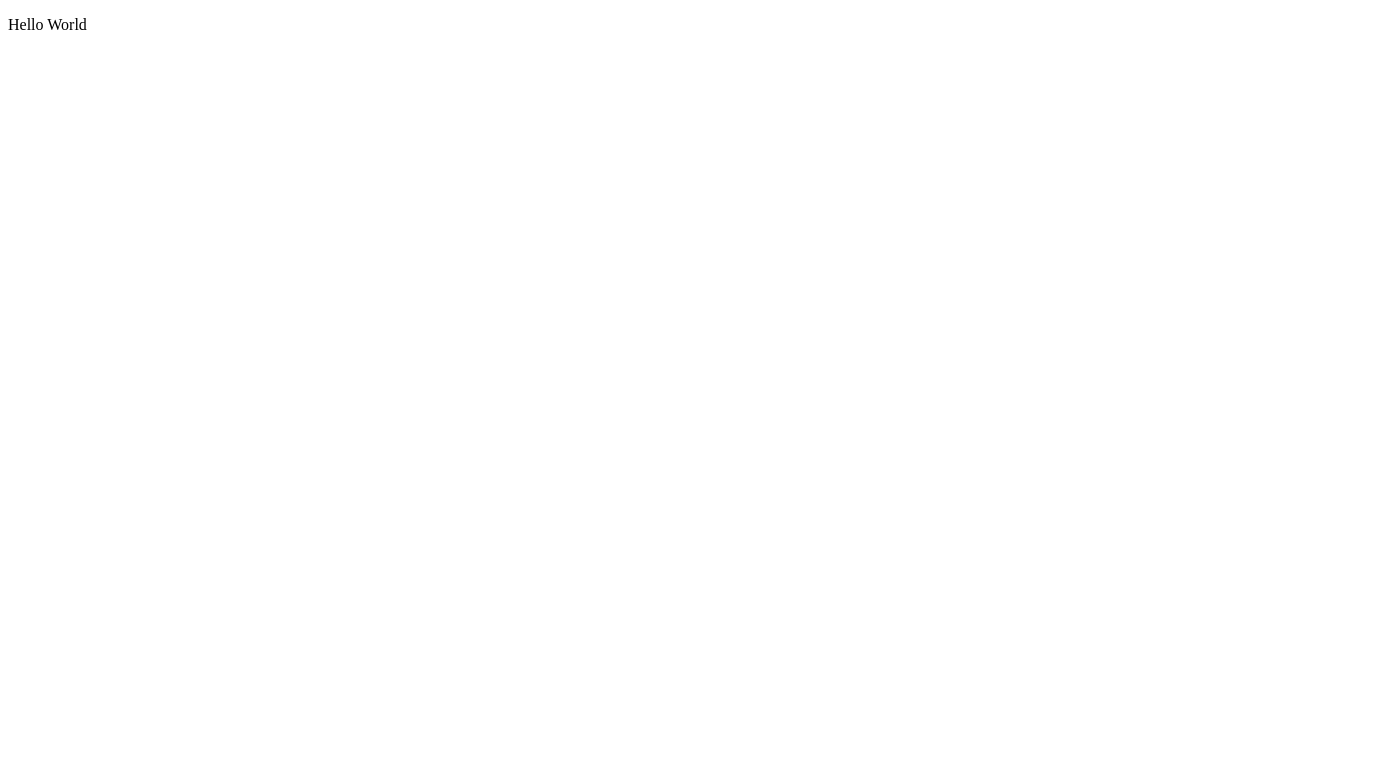
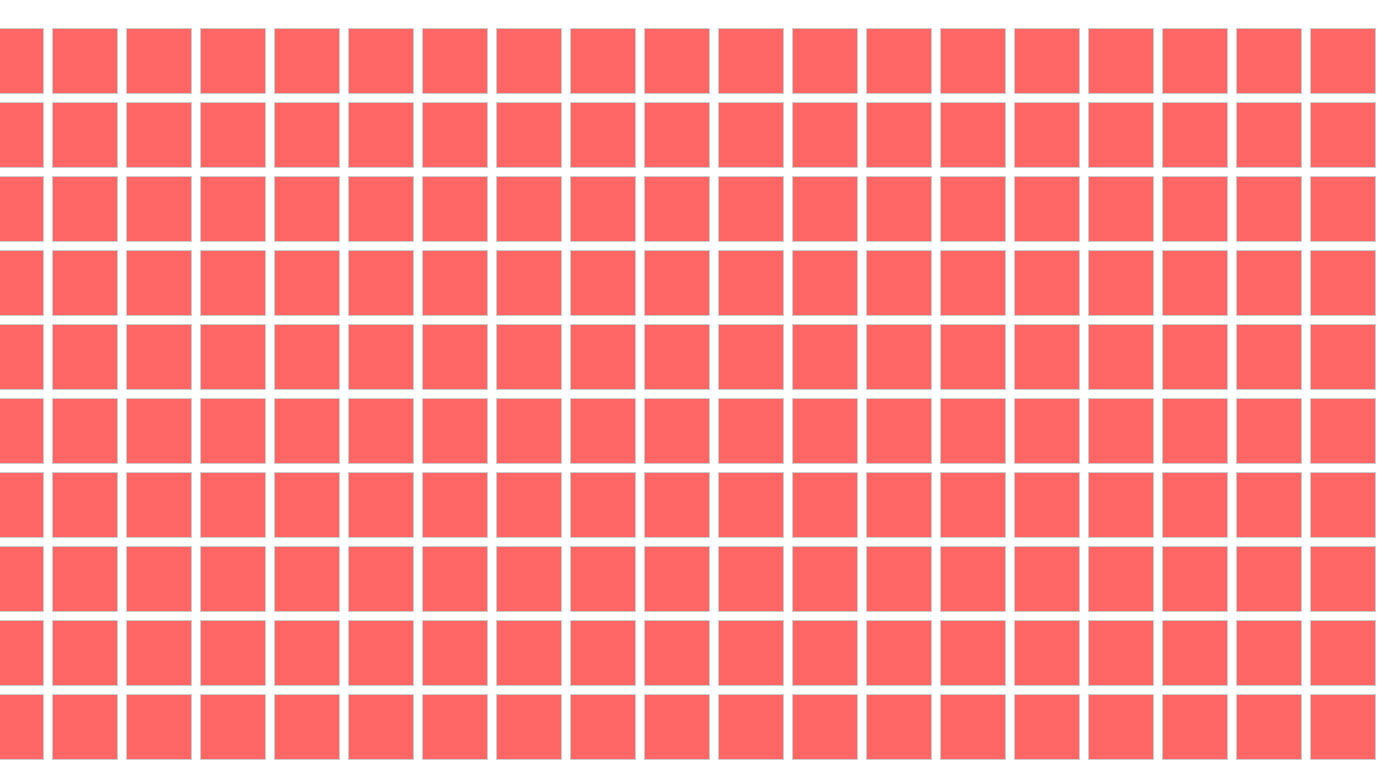
Before and after one commit to jgabriel1/conways-game-of-life, a React (Create React App) app in the folder gol-react/: page / in a window 1280 px wide. Shown: the top 767 px of the page, 1380 px wide, since content can reach past the window. Built offline with nearby package versions, Linux system fonts and the light colour scheme.

Commit message:
Created game context and added to the app.

```diff
--- a/gol-react/src/App.tsx
+++ b/gol-react/src/App.tsx
@@ -1,11 +1,14 @@
 import React from 'react';
 
-function App() {
+import Grid from './components/Grid';
+import GameProvider from './hooks/game';
+
+const App: React.FC = () => {
   return (
-    <div className="App">
-      <p>Hello World</p>
-    </div>
+    <GameProvider>
+      <Grid />
+    </GameProvider>
   );
-}
+};
 
 export default App;
--- /dev/null
+++ b/gol-react/src/hooks/game.tsx
@@ -0,0 +1,84 @@
+import React, {
+  createContext,
+  useCallback,
+  useContext,
+  useReducer,
+} from 'react';
+import { Game } from '../core/Game';
+
+interface GameContextData {
+  grid: boolean[][];
+  toggleCell: (x: number, y: number) => void;
+}
+
+type GameReducerState = { game: Game | null; grid: boolean[][] };
+
+type GameReducer = React.Reducer<
+  GameReducerState,
+  | { type: 'UPDATE_GRID'; image: boolean[][] }
+  | { type: 'START_GAME' }
+  | { type: 'STOP_GAME' }
+  | { type: 'TOGGLE_CELL'; coordinates: { x: number; y: number } }
+>;
+
+const GameContext = createContext({} as GameContextData);
+
+const GameProvider: React.FC = ({ children }) => {
+  const [{ game, grid }, gameDispatch] = useReducer<
+    GameReducer,
+    GameReducerState
+  >(
+    (state, action) => {
+      switch (action.type) {
+        case 'UPDATE_GRID':
+          return {
+            ...state,
+            grid: action.image,
+          };
+        default:
+          return state;
+      }
+    },
+    { game: null, grid: [] },
+    () => {
+      const newGame = Game.create({
+        gridHeight: 20,
+        gridWidth: 20,
+        refreshRate: 200,
+        shouldWrapAround: true,
+      });
+
+      const initialImage = newGame.getImage();
+
+      newGame.subscribeToImageUpdate(image => {
+        gameDispatch({ type: 'UPDATE_GRID', image });
+      });
+
+      return { game: newGame, grid: initialImage };
+    },
+  );
+
+  const toggleCell = useCallback(
+    (x: number, y: number) => {
+      game?.toggleCell(x, y);
+    },
+    [game],
+  );
+
+  return (
+    <GameContext.Provider
+      value={{
+        grid,
+        toggleCell,
+      }}
+    >
+      {children}
+    </GameContext.Provider>
+  );
+};
+
+export default GameProvider;
+
+export function useGame() {
+  return useContext(GameContext);
+}
```
